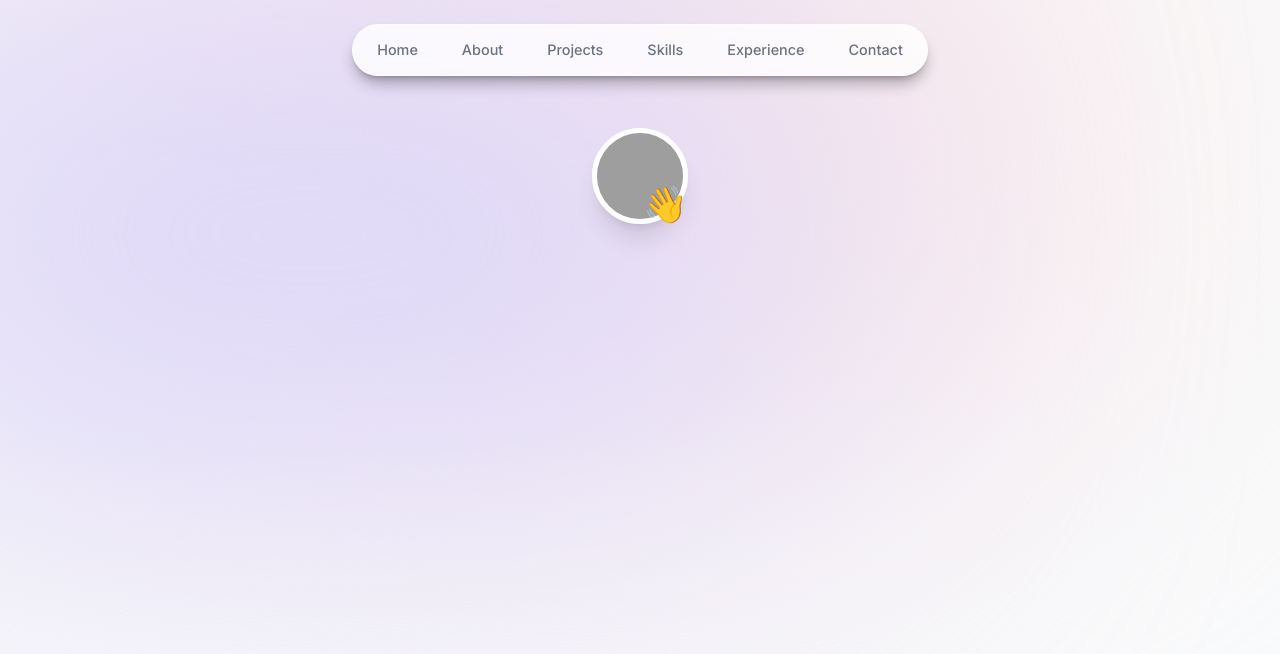
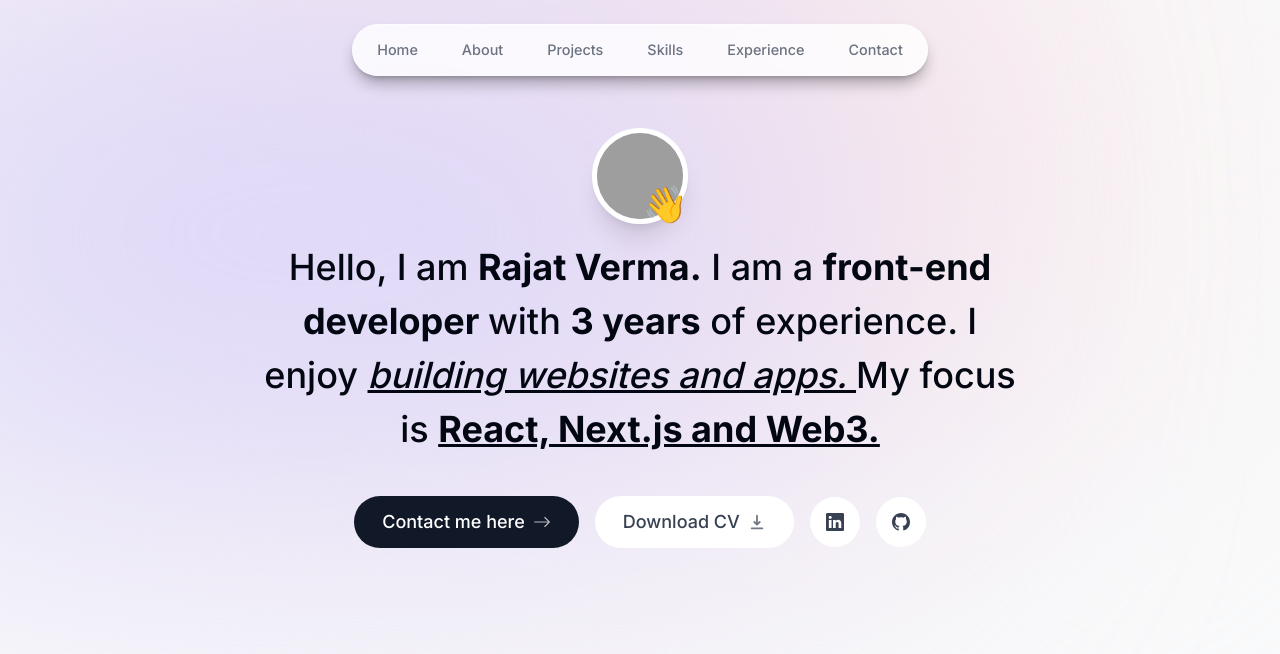
Before and after one commit to Rajat6697/portfolio-next-typescript-framermotion-tailwind, a Next.js app: page / in a window 1280 px wide. Shown: the top 654 px of the page. Built offline with nearby package versions, Linux system fonts and the light colour scheme; grey boxes are pictures that could not be loaded.

Commit message:
Added content to intro section

```diff
--- a/app/page.tsx
+++ b/app/page.tsx
@@ -3,7 +3,7 @@ import Image from 'next/image'
 
 export default function Home() {
   return (
-    <main className="">
+    <main className=" flex flex-col items-center px-4">
       <Intro/>
     </main>
   )
--- a/components/intro.tsx
+++ b/components/intro.tsx
@@ -2,12 +2,15 @@
 import Image from 'next/image'
 import React from 'react'
 import { motion } from 'framer-motion'
+import Link from 'next/link'
+import {BsArrowRight, BsGithub, BsLinkedin} from 'react-icons/bs'
+import {HiDownload} from 'react-icons/hi'
 
 type Props = {}
 
 const Intro = (props: Props) => {
   return (
-    <section>
+    <section className='mb-28 max-w-[50rem] text-center sm:mb-0'>
       <div className="flex items-center justify-center">
         <div className='relative'>
           <motion.div
@@ -35,8 +38,36 @@ const Intro = (props: Props) => {
 
           >👋</motion.span>
         </div>
+      </div>
+      <motion.p className='mb-10 mt-4 px-4 text-2xl font-medium !leading-[1.5] sm:text-4xl'
+      initial={{opacity : 0, y : 100}}
+      animate={{opacity : 1, y : 0}}
+      transition={{type: "tween" , duration : .3}}
+      >
+          <span>Hello, I am <span className='font-bold'>
+          Rajat Verma.
+            </span> I am a  <span className='font-bold'> front-end developer </span>with <span className='font-bold'> 3 years</span> of experience. I enjoy <span className='italic underline'>
+              building websites and apps.  </span> My focus is  <span className='font-bold underline'> React, Next.js and Web3.</span></span>
+        </motion.p>
 
-      </div>
+        <motion.div className='flex flex-col sm:flex-row items-center justify-center px-4 text-lg font-medium gap-4'
+        initial={{opacity : 0,  y: 100}}
+        animate={{opacity : 1,  y: 0}}
+        transition={{delay: .3}}
+        >
+          <Link href="#contact" className='group bg-gray-900 text-white px-7 py-3 flex items-center gap-2 rounded-full outline-none focus:scale-110 hover:scale-110 hover-bg-gray-950 active:scale-105 transition' >Contact me here<BsArrowRight
+          className='opacity-70 group-hover:translate-x-1 transition'
+          /></Link>
+          <a className='group bg-white text-gray-700 px-7 py-3 flex items-center gap-2 rounded-full outline-none focus:scale-110 hover:scale-110 hover-bg-white-950 active:scale-105 transition'>Download CV <HiDownload
+            className='opacity-70 group-hover:translate-x-1 transition'
+          /></a>
+          <a className='bg-white text-gray-700 p-4 flex items-center gap-2 rounded-full'>
+            <BsLinkedin/>
+          </a>
+          <a className='bg-white text-gray-700 p-4 flex items-center gap-2 rounded-full'>
+            <BsGithub/>
+          </a>
+        </motion.div>
 
     </section>
   )
```
Also changed, not shown: .eslintrc.json.
